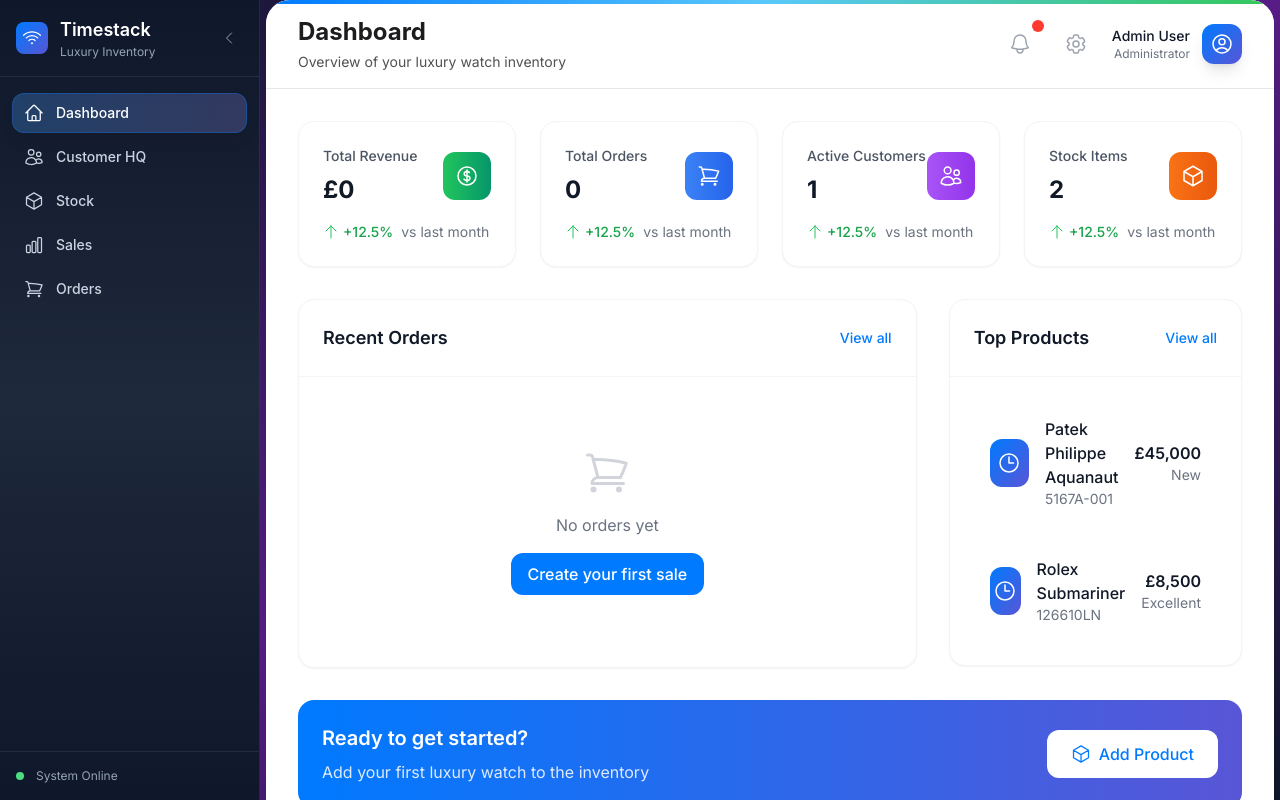
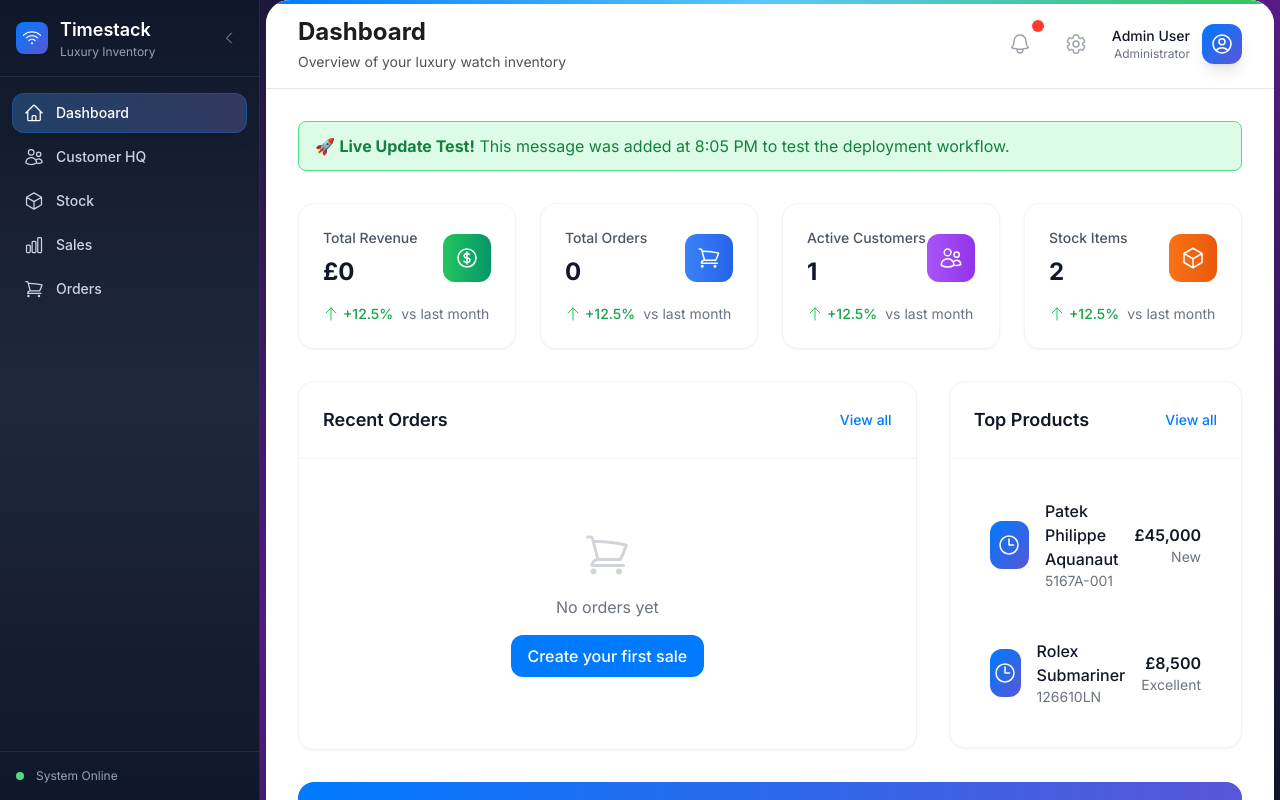
Before and after one commit to dabweezy/timestack, a Next.js app: page / in a window 1280 px wide. Built offline with nearby package versions, Linux system fonts and the light colour scheme.

Commit message:
🚀 Test live deployment workflow - Added visible test message

```diff
--- a/src/app/page.tsx
+++ b/src/app/page.tsx
@@ -14,7 +14,7 @@ const pageComponents = {
   stock: StockPage,
   sales: SalesPage,
   orders: OrdersPage,
-  profile: DashboardPage, // Fallback for now - Updated for testing
+  profile: DashboardPage, // 🚀 Live deployment test - Updated at 8:05 PM
 }
 
 export default function Home() {
--- a/src/components/pages/DashboardPage.tsx
+++ b/src/components/pages/DashboardPage.tsx
@@ -67,6 +67,11 @@ export default function DashboardPage() {
 
   return (
     <div className="space-y-8">
+      {/* Test Message */}
+      <div className="bg-green-100 border border-green-400 text-green-700 px-4 py-3 rounded-lg">
+        🚀 <strong>Live Update Test!</strong> This message was added at 8:05 PM to test the deployment workflow.
+      </div>
+
       {/* Stats Grid */}
       <div className="grid grid-cols-1 md:grid-cols-2 xl:grid-cols-4 gap-6">
         {statsConfig.map((stat, index) => (
```
Also changed, not shown: 1 other file (tests, documents, lock files or other folders).
